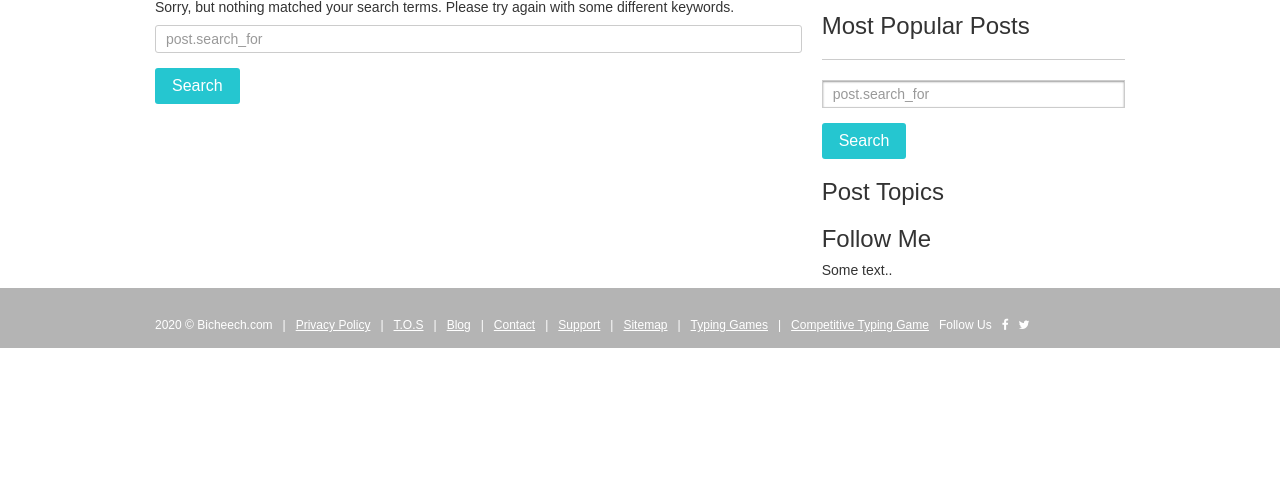
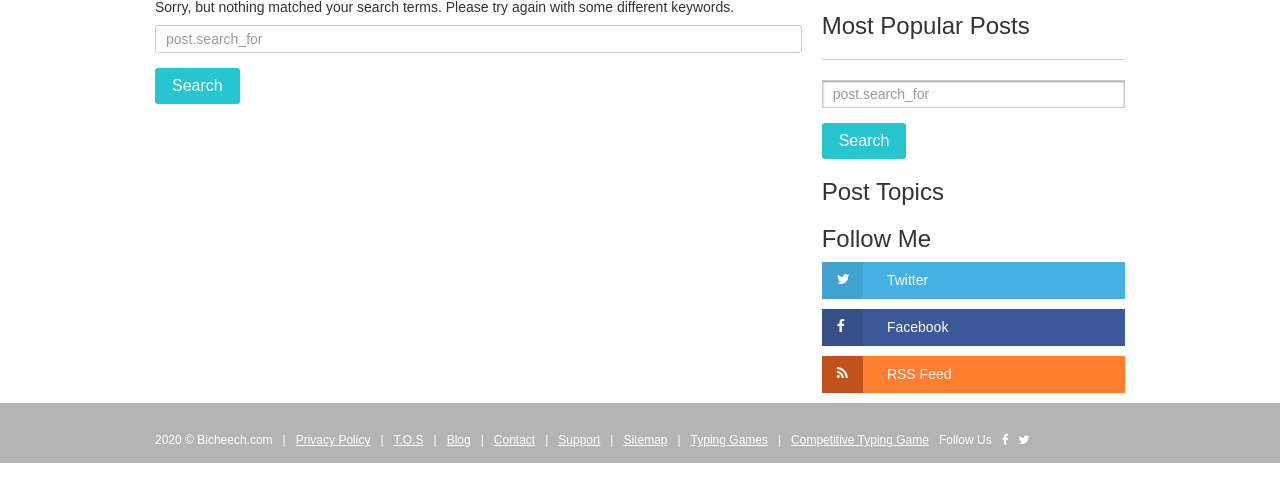
Before and after one commit to Ghost0817/ghost_projects, a Symfony app: template bchProject/templates/entertaiment/blog/index.html.twig in a window 1280 px wide. Shown: the part 252-754 px from the top of the page. Run offline with Twig, Linux system fonts and the light colour scheme; the template is opened without the code that fills it, so the values that code supplies are empty; some libraries are stand-ins or nearby versions.

Commit message:
blog design xiiw.

```diff
--- a/bchProject/public/css/entertaiment.css
+++ b/bchProject/public/css/entertaiment.css
@@ -832,6 +832,7 @@
     'main main main main sidebar sidebar';
 grid-gap: 0px;
 padding: 0px;
+width: 100%;
 }
 #searchform .search-field{
     font-size: 14px;
@@ -957,7 +958,7 @@
 
 /* Common Blog page elements
   ------------------------------------------------------------------------- */
-  .post-metadata {
+.post-metadata {
   color: #b4bcc2;
   font-size: 19px;
   margin-bottom: 16px;
@@ -965,9 +966,32 @@
 .post-metadata .metadata {
   margin-right: 1.5em;
 }
-
 .post-tags .label {
   margin-right: 5px;
+}
+.post-image a img{
+  width: 100%;
+}
+.widget_categories{
+  padding: 0px;
+  margin: 0px;
+}
+.cat-item{
+  list-style-type: none;
+}
+.cat-item a{
+  position: relative;
+  font-size: 15px;
+  font-weight: 500;
+  padding-bottom: 8px;
+  margin-bottom: 8px;
+  display: block;
+  background-color: #25c6d0;
+  color: #ffffff;
+  padding-left: 8px;
+  padding-right: 8px;
+  padding-top: 8px;
+  text-decoration: none;
 }
 
 /* Page: 'Blog index'
@@ -1081,6 +1105,101 @@
   margin-bottom: 7px;
   text-decoration: none;
 }
+/* pagenation */
+.pagination{
+  display: inline-block;
+  padding: 0px;
+  margin: 0px;
+  list-style-type: none;
+}
+.pagination li{
+  float: left;
+  display: grid;
+}
+.pagination li a, .pagination li span{
+  padding: 8px 16px;
+  text-decoration: none;
+  border: 1px solid #ddd;
+
+}
+.pagination li.active a{
+  background-color: #4CAF50;
+  border: 1px solid #4CAF50;
+  color: #fff;
+}
+
+.widge-follow-link, .widge-popular{
+  padding: 0px;
+  margin: 0px;
+  list-style-type: none;
+}
+.widge-follow-link li a {
+  text-decoration: none;
+}
+.widge-popular .popular-item{
+  clear: both;
+  min-height: 90px;
+  border-bottom: 1px solid #f5f5f5;
+  list-style: none;
+  padding-top: 8px;
+  padding-bottom: 8px;
+  display: inline-block;
+  width: 100%;
+}
+.widge-popular .popular-item .popular-img{
+  background-size: cover;
+  background-repeat: no-repeat;
+  background-position: 50% 50%;
+  width: 80px;
+  height: 80px;
+  float: left;
+  margin-right: 10px;
+}
+.widge-popular .popular-item .popular-title a{
+  color: #333;
+  font-weight: 500;
+  text-decoration: none;
+}
+
+.fb-icon-bg{
+  background-color: #354f88;
+}
+.fb-bg{
+  background: #3b5998;
+}
+
+.twi-icon-bg{
+  background-color: #40a2d1;
+}
+.twi-bg{
+  background-color: #45b0e3;
+}
+
+.rss-icon-bg{
+  background-color: #C2521B;
+}
+.rss-bg{
+  background-color: #ff7e30;
+}
+.fb-icon-bg, .rss-icon-bg, .twi-icon-bg{
+  width: 41px;
+  height: 37px;
+  float: left;
+  color: #fff;
+  margin: 0 0 -37px 0;
+  padding: 9px 10px 5px 15px;
+}
+.fb-bg, .rss-bg, .twi-bg{
+  display: block;
+  height: 37px;
+  line-height: 37px;
+  margin: 0 0 10px 41px;
+  text-align: left;
+  vertical-align: middle;
+  color: #fff;
+  padding-left: 8%;
+  text-decoration: none;
+}
 
 .main-footer,.main-footer .container{background-color: #b4b4b4;}
 .footer-content{padding-bottom: 30px;
--- a/bchProject/src/Controller/Entertaiment/BlogController.php
+++ b/bchProject/src/Controller/Entertaiment/BlogController.php
@@ -77,7 +77,7 @@
      * value given in the route.
      * See https://symfony.com/doc/current/bundles/SensioFrameworkExtraBundle/annotations/converters.html
      */
-    public function postShow(Post $post): Response
+    public function postShow(Post $post, TagRepository $tags): Response
     {
         // Symfony's 'dump()' function is an improved version of PHP's 'var_dump()' but
         // it's not available in the 'prod' environment to prevent leaking sensitive information.
--- a/bchProject/src/Controller/FailbrowserController.php
+++ b/bchProject/src/Controller/FailbrowserController.php
@@ -10,11 +10,7 @@
 class FailbrowserController extends AbstractController
 {
     /**
-     * @Route("{_locale}/failbrowser", name="failbrowser", defaults={
-     *     "_locale": "mn"
-     * }, requirements={
-     *     "_locale": "mn|en"
-     * })
+     * @Route("failbrowser", name="failbrowser")
      */
     public function index(AuthenticationUtils $authenticationUtils): Response
     {
--- a/bchProject/src/Repository/CategoryRepository.php
+++ b/bchProject/src/Repository/CategoryRepository.php
@@ -4,11 +4,11 @@
 
 use App\Entity\Category;
 use Doctrine\Bundle\DoctrineBundle\Repository\ServiceEntityRepository;
-use Symfony\Bridge\Doctrine\RegistryInterface;
+use Doctrine\Common\Persistence\ManagerRegistry;
 
 class CategoryRepository extends ServiceEntityRepository
 {
-    public function __construct(RegistryInterface $registry)
+    public function __construct(ManagerRegistry $registry)
     {
         parent::__construct($registry, Category::class);
     }
--- a/bchProject/src/Repository/GradestudentRepository.php
+++ b/bchProject/src/Repository/GradestudentRepository.php
@@ -4,11 +4,11 @@
 
 use App\Entity\Gradestudent;
 use Doctrine\Bundle\DoctrineBundle\Repository\ServiceEntityRepository;
-use Symfony\Bridge\Doctrine\RegistryInterface;
+use Doctrine\Common\Persistence\ManagerRegistry;
 
 class GradestudentRepository extends ServiceEntityRepository
 {
-    public function __construct(RegistryInterface $registry)
+    public function __construct(ManagerRegistry $registry)
     {
         parent::__construct($registry, Gradestudent::class);
     }
--- a/bchProject/src/Repository/LessonRepository.php
+++ b/bchProject/src/Repository/LessonRepository.php
@@ -4,11 +4,11 @@
 
 use App\Entity\Lesson;
 use Doctrine\Bundle\DoctrineBundle\Repository\ServiceEntityRepository;
-use Symfony\Bridge\Doctrine\RegistryInterface;
+use Doctrine\Common\Persistence\ManagerRegistry;
 
 class LessonRepository extends ServiceEntityRepository
 {
-    public function __construct(RegistryInterface $registry)
+    public function __construct(ManagerRegistry $registry)
     {
         parent::__construct($registry, Lesson::class);
     }
--- a/bchProject/src/Repository/StatustypingRepository.php
+++ b/bchProject/src/Repository/StatustypingRepository.php
@@ -10,11 +10,11 @@
 
 use App\Entity\Statustyping;
 use Doctrine\Bundle\DoctrineBundle\Repository\ServiceEntityRepository;
-use Symfony\Bridge\Doctrine\RegistryInterface;
+use Doctrine\Common\Persistence\ManagerRegistry;
 
 class StatustypingRepository extends ServiceEntityRepository
 {
-    public function __construct(RegistryInterface $registry)
+    public function __construct(ManagerRegistry $registry)
     {
         parent::__construct($registry, Statustyping::class);
     }
--- a/bchProject/src/Repository/StudentRepository.php
+++ b/bchProject/src/Repository/StudentRepository.php
@@ -4,11 +4,11 @@
 
 use App\Entity\Student;
 use Doctrine\Bundle\DoctrineBundle\Repository\ServiceEntityRepository;
-use Symfony\Bridge\Doctrine\RegistryInterface;
+use Doctrine\Common\Persistence\ManagerRegistry;
 
 class StudentRepository extends ServiceEntityRepository
 {
-    public function __construct(RegistryInterface $registry)
+    public function __construct(ManagerRegistry $registry)
     {
         parent::__construct($registry, Student::class);
     }
--- a/bchProject/templates/entertaiment.html.twig
+++ b/bchProject/templates/entertaiment.html.twig
@@ -1,5 +1,5 @@
 <!DOCTYPE html>
-<html>
+<html lang="{{app.request.locale}}" xml:lang="{{app.request.locale}}" xmlns="http://www.w3.org/1999/xhtml">
     <head>
         <meta charset="UTF-8">
         <meta http-equiv="Content-Type" content="text/html; charset=utf-8"/>
--- a/bchProject/templates/entertaiment/blog/_post_topics.html.twig
+++ b/bchProject/templates/entertaiment/blog/_post_topics.html.twig
@@ -1,7 +1,7 @@
 <h3>Post Topics</h3>
-<ul>
+<ul class="widget_categories">
     {% for tag in tags %}
-        <li>
+        <li class="cat-item">
             <a href="{{ path('blog_index', {'tag': tag.slug == app.request.query.get('tag') ? null : tag.slug}) }}"
             class="label label-{{ tag.slug == app.request.query.get('tag') ? 'success' : 'default' }}"
             >
--- a/bchProject/templates/entertaiment/blog/index.html.twig
+++ b/bchProject/templates/entertaiment/blog/index.html.twig
@@ -8,9 +8,11 @@
     <div class="main-container">
         {% for post in paginator.results %}
             <article class="post">
-                <a href="{{ path('blog_post', {slug: post.slug}) }}">
-                    <img src="{{ asset('/uploads/posts/' ~ post.imageEn ) }}" alt="{% if app.request.attributes.get('_locale') == 'mn' %}{{ post.titleMn }}{% else %}{{ post.titleEn }}{% endif %}" />
-                </a>
+                <div class="post-image">
+                    <a href="{{ path('blog_post', {slug: post.slug}) }}">
+                        <img src="{{ asset('/uploads/posts/' ~ post.imageEn ) }}" alt="{% if app.request.attributes.get('_locale') == 'mn' %}{{ post.titleMn }}{% else %}{{ post.titleEn }}{% endif %}" />
+                    </a>
+                </div>
                 <h2>
                     <a href="{{ path('blog_post', {slug: post.slug}) }}">
                         {% if app.request.attributes.get('_locale') == 'mn' %}{{ post.titleMn }}{% else %}{{ post.titleEn }}{% endif %}
@@ -24,7 +26,7 @@
                     <span class="metadata"><i class="fa fa-user"></i> {{ post.author.fullName }}</span>
                 </p>
 
-                <p>{{ post.summary }}</p>
+                <p>{% if app.request.attributes.get('_locale') == 'mn' %}{{ post.summaryMn }}{% else %}{{ post.summaryEn }}{% endif %}</p>
             </article>
         {% else %}
             <h1>Nothing Found</h1>
@@ -76,19 +78,10 @@
         </div>
         <div class="card">
             <h3>Most Popular Posts</h3>
-            <ul>
+            <ul class="widge-popular">
             {% for post in posts %}
-                <li class="popular-item" style="clear: both;
-    min-height: 90px;
-    border-bottom: 1px solid #f5f5f5;
-    list-style: none;
-    padding-top: 8px;
-    padding-bottom: 8px;">
-                    <div class="popular-img" style="background-image: url({{asset('/uploads/posts/' ~ post.imageEn )}});background-size: cover;
-    background-repeat: no-repeat;
-    background-position: 50% 50%;
-    width: 80px;
-    height: 80px;">
+                <li class="popular-item">
+                    <div class="popular-img" style="background-image: url({{asset('/uploads/posts/' ~ post.imageEn )}});">
                         <a href="{{ path('blog_post', {slug: post.slug}) }}" style="display: block;
     width: 80px;
     height: 80px;">
@@ -96,7 +89,7 @@
                     </div>
                     <div class="popular-title" style="font-weight: 700;color: #777;">
                             <a href="{{ path('blog_post', {slug: post.slug}) }}">
-                                {{ post.title }}
+                                {% if app.request.attributes.get('_locale') == 'mn' %}{{ post.titleMn }}{% else %}{{ post.titleEn }}{% endif %}
                             </a>
                     </div>
                 </li>
@@ -106,13 +99,14 @@
             <hr/>
 
             <form action="{{ path('blog_search') }}" method="get" id="searchform">
-                <input name="q" type="text"
+                <label><input name="q" type="text"
                     class="search-field"
                     placeholder="{{ 'post.search_for'|trans }}"
                     autocomplete="off"
                     autofocus
                     data-no-results-message="{{ 'post.search_no_results'|trans }}"
                 >
+                </label>
                 <input type="submit" class="btn btn--a submit" name="submit" id="searchsubmit" value="Search">
             </form>
         </div>
@@ -121,7 +115,32 @@
         </div>
         <div class="card">
             <h3>Follow Me</h3>
-            <p>Some text..</p>
+            <ul class="widge-follow-link">
+                <li>
+                    <a href="#">
+                        <div class="twi-icon-bg">
+                            <i class="fa fa-twitter"></i>
+                        </div>
+                        <div class="twi-bg">Twitter</div>
+                    </a>
+                </li>
+                <li>
+                    <a href="#">
+                        <div class="fb-icon-bg">
+                            <i class="fa fa-facebook"></i>
+                        </div>
+                        <div class="fb-bg">Facebook</div>
+                    </a>
+                </li>
+                <li>
+                    <a href="#">
+                        <div class="rss-icon-bg">
+                            <i class="fa fa-rss"></i>
+                        </div>
+                        <div class="rss-bg">RSS Feed</div>
+                    </a>
+                </li>
+            </ul>
         </div>
     </div>
 </div>
--- a/bchProject/templates/entertaiment/blog/post_show.html.twig
+++ b/bchProject/templates/entertaiment/blog/post_show.html.twig
@@ -7,14 +7,14 @@
     <div class="header"><h2>Blog Name</h2></div>
     <div class="main-container">
 
-        <h1>{{ post.title }}</h1>
+        <h1>{% if app.request.attributes.get('_locale') == 'mn' %}{{ post.titleMn }}{% else %}{{ post.titleEn }}{% endif %}</h1>
 
         <p class="post-metadata">
             <span class="metadata"><i class="fa fa-calendar"></i> {{ post.publishedAt|format_datetime('long', 'medium', '', 'UTC') }}</span>
             <span class="metadata"><i class="fa fa-user"></i> {{ post.author.fullName }}</span>
         </p>
 
-        {{ post.content }}
+        {% if app.request.attributes.get('_locale') == 'mn' %}{{ post.contentMn|raw }}{% else %}{{ post.contentEn|raw }}{% endif %}
 
         {{ include('entertaiment/blog/_post_tags.html.twig') }}
 
--- a/bchProject/templates/student.html.twig
+++ b/bchProject/templates/student.html.twig
@@ -1,5 +1,5 @@
 <!DOCTYPE html>
-<html>
+<html lang="{{app.request.locale}}" xml:lang="{{app.request.locale}}" xmlns="http://www.w3.org/1999/xhtml">
     <head>
         <meta charset="UTF-8">
         <title>{% block title %}Welcome!{% endblock %}</title>
```
